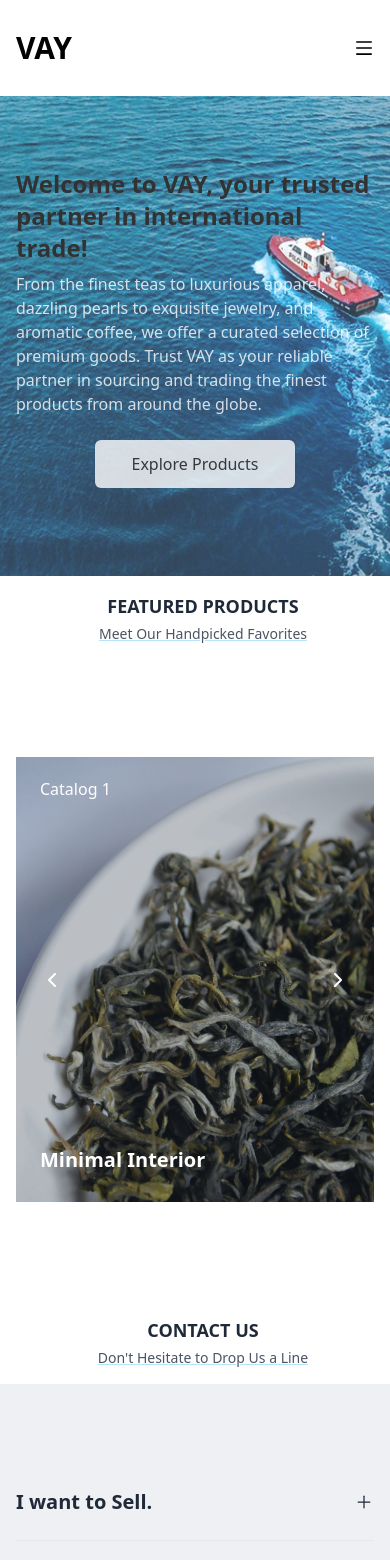
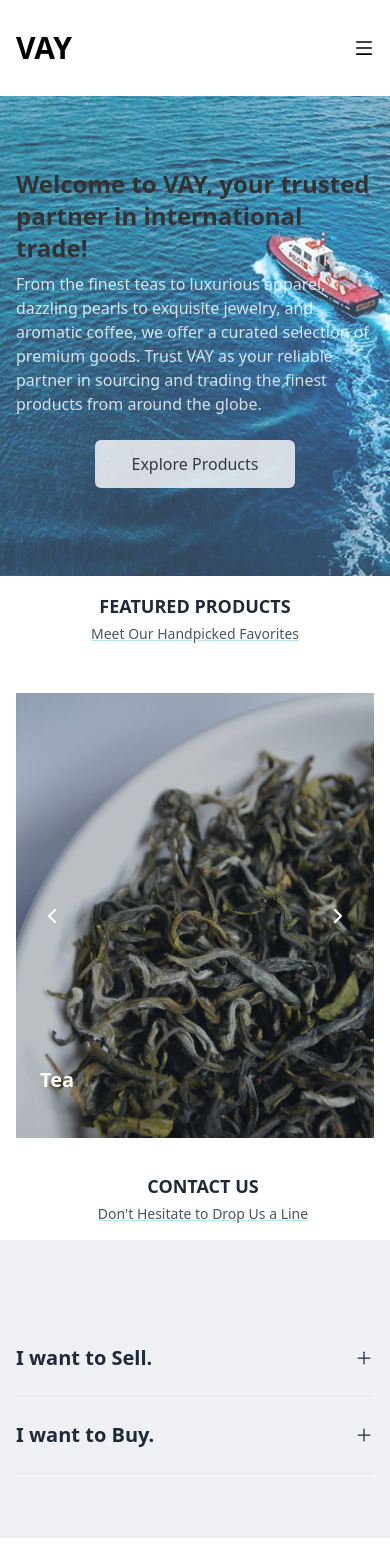
Before and after one commit to sumitsapient/eximvay, a React (Create React App) app: page / in a window 390 px wide. Shown: the top 1560 px of the page. Built offline with nearby package versions, Linux system fonts and the light colour scheme.

Commit message:
Fix alignment.

```diff
--- a/src/components/Carousel.jsx
+++ b/src/components/Carousel.jsx
@@ -13,13 +13,13 @@ export const Carousel = () => {
   return (
     <>
     <div className="mb-4 sm:mb-0 md:mb-0 lg:mb-0 xl:mb-0 lg:w-full text-center">
-                    <h2 className="text-gray-800 dark:text-gray-100 text-lg font-bold mt-4 ml-4">FEATURED PRODUCTS</h2>
-                    <p className="font-normal text-sm text-gray-600 dark:text-gray-100 mt-1 ml-4 underline decoration-sky-500/30">Meet Our Handpicked Favorites</p>
+                    <h2 className="text-gray-800 dark:text-gray-100 text-lg font-bold mt-4 ">FEATURED PRODUCTS</h2>
+                    <p className="font-normal text-sm text-gray-600 dark:text-gray-100 mt-1  underline decoration-sky-500/30">Meet Our Handpicked Favorites</p>
      </div>
 
                 <div className="container mx-auto">
 
-        <div className="flex items-center justify-center w-full h-full py-24 sm:py-8 px-4">
+        <div className="flex items-center justify-center w-full h-full py-8 sm:py-8 px-4">
 
             {/* Carousel for desktop and large size devices */}
             <CarouselProvider className="lg:block hidden" naturalSlideWidth={100} isIntrinsicHeight={true} totalSlides={7} visibleSlides={4} step={1} infinite={true}>
@@ -135,9 +135,9 @@ export const Carousel = () => {
                                     <div className="flex flex-shrink-0 relative w-full sm:w-auto">
                                         <img src={Tea} alt="black chair and white table" className="object-cover object-center w-full" />
                                         <div className="bg-gray-800 bg-opacity-30 absolute w-full h-full p-6">
-                                            <h2 className="lg:text-xl leading-4 text-base lg:leading-5 text-white">Catalog 1</h2>
+                                            {/* <h2 className="lg:text-xl leading-4 text-base lg:leading-5 text-white">Catalog 1</h2> */}
                                             <div className="flex h-full items-end pb-6">
-                                                <h3 className="text-xl lg:text-2xl font-semibold leading-5 lg:leading-6 text-white">Minimal Interior</h3>
+                                                <h3 className="text-xl lg:text-2xl font-semibold leading-5 lg:leading-6 text-white">Tea</h3>
                                             </div>
                                         </div>
                                     </div>
@@ -146,9 +146,9 @@ export const Carousel = () => {
                                     <div className="flex flex-shrink-0 relative w-full sm:w-auto">
                                         <img src={Apparel} alt="sitting area" className="object-cover object-center w-full" />
                                         <div className="bg-gray-800 bg-opacity-30 absolute w-full h-full p-6">
-                                            <h2 className="lg:text-xl leading-4 text-base lg:leading-5 text-white">Catalog 2</h2>
+                                            {/* <h2 className="lg:text-xl leading-4 text-base lg:leading-5 text-white">Catalog 2</h2> */}
                                             <div className="flex h-full items-end pb-6">
-                                                <h3 className="text-xl lg:text-2xl font-semibold leading-5 lg:leading-6 text-white">Minimal Interior</h3>
+                                                <h3 className="text-xl lg:text-2xl font-semibold leading-5 lg:leading-6 text-white">Apparel</h3>
                                             </div>
                                         </div>
                                     </div>
@@ -157,9 +157,9 @@ export const Carousel = () => {
                                     <div className="flex flex-shrink-0 relative w-full sm:w-auto">
                                         <img src={Coffee} alt="sitting area" className="object-cover object-center w-full" />
                                         <div className="bg-gray-800 bg-opacity-30 absolute w-full h-full p-6">
-                                            <h2 className="lg:text-xl leading-4 text-base lg:leading-5 text-white">Catalog 2</h2>
+                                            {/* <h2 className="lg:text-xl leading-4 text-base lg:leading-5 text-white">Catalog 2</h2> */}
                                             <div className="flex h-full items-end pb-6">
-                                                <h3 className="text-xl lg:text-2xl font-semibold leading-5 lg:leading-6 text-white">Minimal Interior</h3>
+                                                <h3 className="text-xl lg:text-2xl font-semibold leading-5 lg:leading-6 text-white">Coffee</h3>
                                             </div>
                                         </div>
                                     </div>
@@ -168,9 +168,9 @@ export const Carousel = () => {
                                     <div className="flex flex-shrink-0 relative w-full sm:w-auto">
                                         <img src={Pearl} alt="sitting area" className="object-cover object-center w-full" />
                                         <div className="bg-gray-800 bg-opacity-30 absolute w-full h-full p-6">
-                                            <h2 className="lg:text-xl leading-4 text-base lg:leading-5 text-white">Catalog 2</h2>
+                                            {/* <h2 className="lg:text-xl leading-4 text-base lg:leading-5 text-white">Catalog 2</h2> */}
                                             <div className="flex h-full items-end pb-6">
-                                                <h3 className="text-xl lg:text-2xl font-semibold leading-5 lg:leading-6 text-white">Minimal Interior</h3>
+                                                <h3 className="text-xl lg:text-2xl font-semibold leading-5 lg:leading-6 text-white">Pearl</h3>
                                             </div>
                                         </div>
                                     </div>
@@ -179,9 +179,9 @@ export const Carousel = () => {
                                     <div className="flex flex-shrink-0 relative w-full sm:w-auto">
                                         <img src={Tea} alt="black chair and white table" className="object-cover object-center w-full" />
                                         <div className="bg-gray-800 bg-opacity-30 absolute w-full h-full p-6">
-                                            <h2 className="lg:text-xl leading-4 text-base lg:leading-5 text-white">Catalog 2</h2>
+                                            {/* <h2 className="lg:text-xl leading-4 text-base lg:leading-5 text-white">Catalog 2</h2> */}
                                             <div className="flex h-full items-end pb-6">
-                                                <h3 className="text-xl lg:text-2xl font-semibold leading-5 lg:leading-6 text-white">Minimal Interior</h3>
+                                                <h3 className="text-xl lg:text-2xl font-semibold leading-5 lg:leading-6 text-white">Tea</h3>
                                             </div>
                                         </div>
                                     </div>
@@ -190,9 +190,9 @@ export const Carousel = () => {
                                     <div className="flex flex-shrink-0 relative w-full sm:w-auto">
                                         <img src={Jwellery} alt="sitting area" className="object-cover object-center w-full" />
                                         <div className="bg-gray-800 bg-opacity-30 absolute w-full h-full p-6">
-                                            <h2 className="lg:text-xl leading-4 text-base lg:leading-5 text-white">Catalog 2</h2>
+                                            {/* <h2 className="lg:text-xl leading-4 text-base lg:leading-5 text-white">Catalog 2</h2> */}
                                             <div className="flex h-full items-end pb-6">
-                                                <h3 className="text-xl lg:text-2xl font-semibold leading-5 lg:leading-6 text-white">Minimal Interior</h3>
+                                                <h3 className="text-xl lg:text-2xl font-semibold leading-5 lg:leading-6 text-white">Gold</h3>
                                             </div>
                                         </div>
                                     </div>
@@ -201,9 +201,9 @@ export const Carousel = () => {
                                     <div className="flex flex-shrink-0 relative w-full sm:w-auto">
                                         <img src={Diamond} alt="sitting area" className="object-cover object-center w-full" />
                                         <div className="bg-gray-800 bg-opacity-30 absolute w-full h-full p-6">
-                                            <h2 className="lg:text-xl leading-4 text-base lg:leading-5 text-white">Catalog 2</h2>
+                                            {/* <h2 className="lg:text-xl leading-4 text-base lg:leading-5 text-white">Catalog 2</h2> */}
                                             <div className="flex h-full items-end pb-6">
-                                                <h3 className="text-xl lg:text-2xl font-semibold leading-5 lg:leading-6 text-white">Minimal Interior</h3>
+                                                <h3 className="text-xl lg:text-2xl font-semibold leading-5 lg:leading-6 text-white">Diamond</h3>
                                             </div>
                                         </div>
                                     </div>
@@ -234,9 +234,9 @@ export const Carousel = () => {
                                     <div className="flex flex-shrink-0 relative w-full sm:w-auto">
                                         <img src={Tea} alt="black chair and white table" className="object-cover object-center w-full" />
                                         <div className="bg-gray-800 bg-opacity-30 absolute w-full h-full p-6">
-                                            <h2 className="lg:text-xl leading-4 text-base lg:leading-5 text-white">Catalog 1</h2>
+                                            {/* <h2 className="lg:text-xl leading-4 text-base lg:leading-5 text-white">Catalog 1</h2> */}
                                             <div className="flex h-full items-end pb-6">
-                                                <h3 className="text-xl lg:text-2xl font-semibold leading-5 lg:leading-6 text-white">Minimal Interior</h3>
+                                                <h3 className="text-xl lg:text-2xl font-semibold leading-5 lg:leading-6 text-white">Tea</h3>
                                             </div>
                                         </div>
                                     </div>
@@ -245,9 +245,9 @@ export const Carousel = () => {
                                     <div className="flex flex-shrink-0 relative w-full sm:w-auto">
                                         <img src={Apparel} alt="sitting area" className="object-cover object-center w-full" />
                                         <div className="bg-gray-800 bg-opacity-30 absolute w-full h-full p-6">
-                                            <h2 className="lg:text-xl leading-4 text-base lg:leading-5 text-white">Catalog 2</h2>
+                                            {/* <h2 className="lg:text-xl leading-4 text-base lg:leading-5 text-white">Catalog 2</h2> */}
                                             <div className="flex h-full items-end pb-6">
-                                                <h3 className="text-xl lg:text-2xl font-semibold leading-5 lg:leading-6 text-white">Minimal Interior</h3>
+                                                <h3 className="text-xl lg:text-2xl font-semibold leading-5 lg:leading-6 text-white">Apparel</h3>
                                             </div>
                                         </div>
                                     </div>
@@ -256,9 +256,9 @@ export const Carousel = () => {
                                     <div className="flex flex-shrink-0 relative w-full sm:w-auto">
                                         <img src={Coffee} alt="sitting area" className="object-cover object-center w-full" />
                                         <div className="bg-gray-800 bg-opacity-30 absolute w-full h-full p-6">
-                                            <h2 className="lg:text-xl leading-4 text-base lg:leading-5 text-white">Catalog 2</h2>
+                                            {/* <h2 className="lg:text-xl leading-4 text-base lg:leading-5 text-white">Catalog 2</h2> */}
                                             <div className="flex h-full items-end pb-6">
-                                                <h3 className="text-xl lg:text-2xl font-semibold leading-5 lg:leading-6 text-white">Minimal Interior</h3>
+                                                <h3 className="text-xl lg:text-2xl font-semibold leading-5 lg:leading-6 text-white">Coffee</h3>
                                             </div>
                                         </div>
                                     </div>
@@ -267,9 +267,9 @@ export const Carousel = () => {
                                     <div className="flex flex-shrink-0 relative w-full sm:w-auto">
                                         <img src={Pearl} alt="sitting area" className="object-cover object-center w-full" />
                                         <div className="bg-gray-800 bg-opacity-30 absolute w-full h-full p-6">
-                                            <h2 className="lg:text-xl leading-4 text-base lg:leading-5 text-white">Catalog 2</h2>
+                                            {/* <h2 className="lg:text-xl leading-4 text-base lg:leading-5 text-white">Catalog 2</h2> */}
                                             <div className="flex h-full items-end pb-6">
-                                                <h3 className="text-xl lg:text-2xl font-semibold leading-5 lg:leading-6 text-white">Minimal Interior</h3>
+                                                <h3 className="text-xl lg:text-2xl font-semibold leading-5 lg:leading-6 text-white">Pearl</h3>
                                             </div>
                                         </div>
                                     </div>
@@ -278,9 +278,9 @@ export const Carousel = () => {
                                     <div className="flex flex-shrink-0 relative w-full sm:w-auto">
                                         <img src={Tea} alt="black chair and white table" className="object-cover object-center w-full" />
                                         <div className="bg-gray-800 bg-opacity-30 absolute w-full h-full p-6">
-                                            <h2 className="lg:text-xl leading-4 text-base lg:leading-5 text-white">Catalog 2</h2>
+                                            {/* <h2 className="lg:text-xl leading-4 text-base lg:leading-5 text-white">Catalog 2</h2> */}
                                             <div className="flex h-full items-end pb-6">
-                                                <h3 className="text-xl lg:text-2xl font-semibold leading-5 lg:leading-6 text-white">Minimal Interior</h3>
+                                                <h3 className="text-xl lg:text-2xl font-semibold leading-5 lg:leading-6 text-white">Tea</h3>
                                             </div>
                                         </div>
                                     </div>
@@ -289,9 +289,9 @@ export const Carousel = () => {
                                     <div className="flex flex-shrink-0 relative w-full sm:w-auto">
                                         <img src={Jwellery} alt="sitting area" className="object-cover object-center w-full" />
                                         <div className="bg-gray-800 bg-opacity-30 absolute w-full h-full p-6">
-                                            <h2 className="lg:text-xl leading-4 text-base lg:leading-5 text-white">Catalog 2</h2>
+                                            {/* <h2 className="lg:text-xl leading-4 text-base lg:leading-5 text-white">Catalog 2</h2> */}
                                             <div className="flex h-full items-end pb-6">
-                                                <h3 className="text-xl lg:text-2xl font-semibold leading-5 lg:leading-6 text-white">Minimal Interior</h3>
+                                                <h3 className="text-xl lg:text-2xl font-semibold leading-5 lg:leading-6 text-white">Gold</h3>
                                             </div>
                                         </div>
                                     </div>
@@ -300,9 +300,9 @@ export const Carousel = () => {
                                     <div className="flex flex-shrink-0 relative w-full sm:w-auto">
                                         <img src={Diamond} alt="sitting area" className="object-cover object-center w-full" />
                                         <div className="bg-gray-800 bg-opacity-30 absolute w-full h-full p-6">
-                                            <h2 className="lg:text-xl leading-4 text-base lg:leading-5 text-white">Catalog 2</h2>
+                                            {/* <h2 className="lg:text-xl leading-4 text-base lg:leading-5 text-white">Catalog 2</h2> */}
                                             <div className="flex h-full items-end pb-6">
-                                                <h3 className="text-xl lg:text-2xl font-semibold leading-5 lg:leading-6 text-white">Minimal Interior</h3>
+                                                <h3 className="text-xl lg:text-2xl font-semibold leading-5 lg:leading-6 text-white">Diamond</h3>
                                             </div>
                                         </div>
                                     </div>
--- a/src/components/Contact.jsx
+++ b/src/components/Contact.jsx
@@ -9,7 +9,7 @@ export const Contact = () => {
   return (
     <>
     <div className="mb-4 sm:mb-0 md:mb-0 lg:mb-0 xl:mb-0 lg:w-full text-center mb-2">
-                    <h2 className="text-gray-800 dark:text-gray-100 text-lg font-bold mt-4 ml-4">CONTACT US</h2>
+                    <h2 className="text-gray-800 dark:text-gray-100 text-lg font-bold ml-4">CONTACT US</h2>
                     <p className="font-normal text-sm text-gray-600 dark:text-gray-100 mt-1 mb-4 ml-4 underline decoration-sky-500/30">Don't Hesitate to Drop Us a Line</p>
      </div>
      <div className=" 2xl:container 2xl:mx-auto md:py-6 lg:px-20 md:px-6 py-9 px-4 bg-gray-200 bg-opacity-60">
--- a/src/components/License.jsx
+++ b/src/components/License.jsx
@@ -11,21 +11,21 @@ export const License = () => {
      </div>
      <Marquee speed={50} delay={0} pauseOnHover={false}>
     {/* License one */}
-    <div className="flex items-center justify-between w-full">
+    <div className="flex items-center justify-between w-full mb-4">
     <div className="flex flex-col lg:flex-row w-full items-start lg:items-center rounded bg-white shadow">
         <img src={LicenseOne} alt="Your Image" className="w-full lg:w-2/3 h-64 object-cover lg:rounded-l" />
 
     </div>
 </div>
     {/* License two */}
-    <div className="flex items-center justify-between w-full">
+    <div className="flex items-center justify-between w-full mb-4">
     <div className="flex flex-col lg:flex-row w-full items-start lg:items-center rounded bg-white shadow">
         <img src={LicenseOne} alt="Your Image" className="w-full lg:w-2/3 h-64 object-cover lg:rounded-l" />
 
     </div>
 </div>
     {/* License three */}
-    <div className="flex items-center justify-between w-full">
+    <div className="flex items-center justify-between w-full mb-4">
     <div className="flex flex-col lg:flex-row w-full items-start lg:items-center rounded bg-white shadow">
         <img src={LicenseOne} alt="Your Image" className="w-full lg:w-2/3 h-64 object-cover lg:rounded-l" />
 
--- a/src/components/Navbar.jsx
+++ b/src/components/Navbar.jsx
@@ -22,7 +22,7 @@ const Navbar = () => {
           {nav ? <AiOutlineClose size={20}/> : <AiOutlineMenu size={20} />}
       </div>
       <ul className={nav ? 'fixed left-0 top-0 w-[60%] h-full border-r border-r-gray-900 bg-[#000300] ease-in-out duration-500' : 'ease-in-out duration-500 fixed left-[-100%]'}>
-        <h1 className='w-full text-3xl font-bold text-[#000300] m-4'>REACT.</h1>
+        <h1 className='w-full text-3xl font-bold text-white m-4'>REACT.</h1>
           <li className='p-4 border-b border-gray-600'>Home</li>
           <li className='p-4 border-b border-gray-600'>Products</li>
           <li className='p-4 border-b border-gray-600'>About</li>
```
